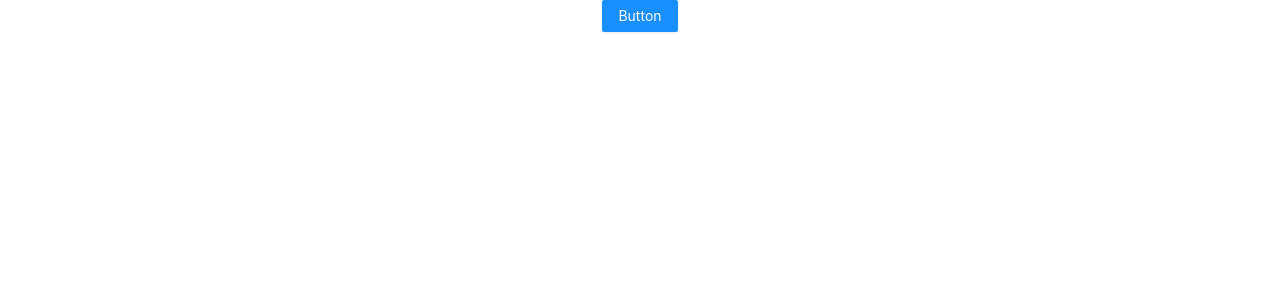
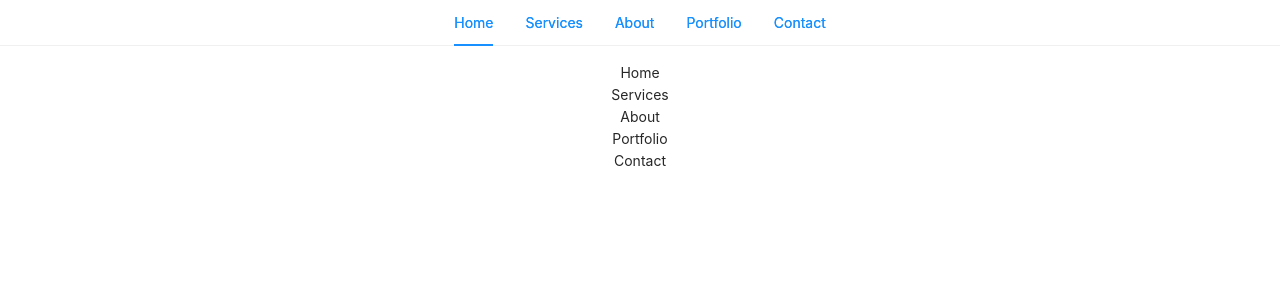
Before and after one commit to NethmiK98/sample-react-app, a React (Create React App) app: page / in a window 1280 px wide. Shown: the top 300 px of the page. Built offline with nearby package versions, Linux system fonts and the light colour scheme.

Commit message:
Navbar added

```diff
--- a/src/App.js
+++ b/src/App.js
@@ -1,11 +1,12 @@
-import React from 'react';
-import { Button } from 'antd';
-import './App.css';
+import "./App.css";
+import Navbar from "./App/Navbar/Navbar";
 
-const App = () => (
-  <div className="App">
-    <Button type="primary">Button</Button>
-  </div>
-);
+function App() {
+  return (
 
+      <div className="App">
+        <Navbar />
+      </div>)
+
+  }
 export default App;
--- a/src/App/Navbar/Navbar.js
+++ b/src/App/Navbar/Navbar.js
@@ -0,0 +1,29 @@
+import { Tabs } from "antd";
+
+const { TabPane } = Tabs;
+
+const Navbar = () => {
+  return (
+    <div>
+      <Tabs centered>
+        <TabPane tab="Home">
+          Home
+        </TabPane>
+        <TabPane tab="Services">
+          Services
+        </TabPane>
+        <TabPane tab="About">
+          About
+        </TabPane>
+        <TabPane tab="Portfolio">
+          Portfolio
+        </TabPane>
+        <TabPane tab="Contact">
+          Contact
+        </TabPane>
+      </Tabs>
+    </div>
+  );
+};
+
+export default Navbar;
```
Also changed, not shown: src/App/Navbar/Menu.js (deleted), 1 other file (tests, documents, lock files or other folders).
